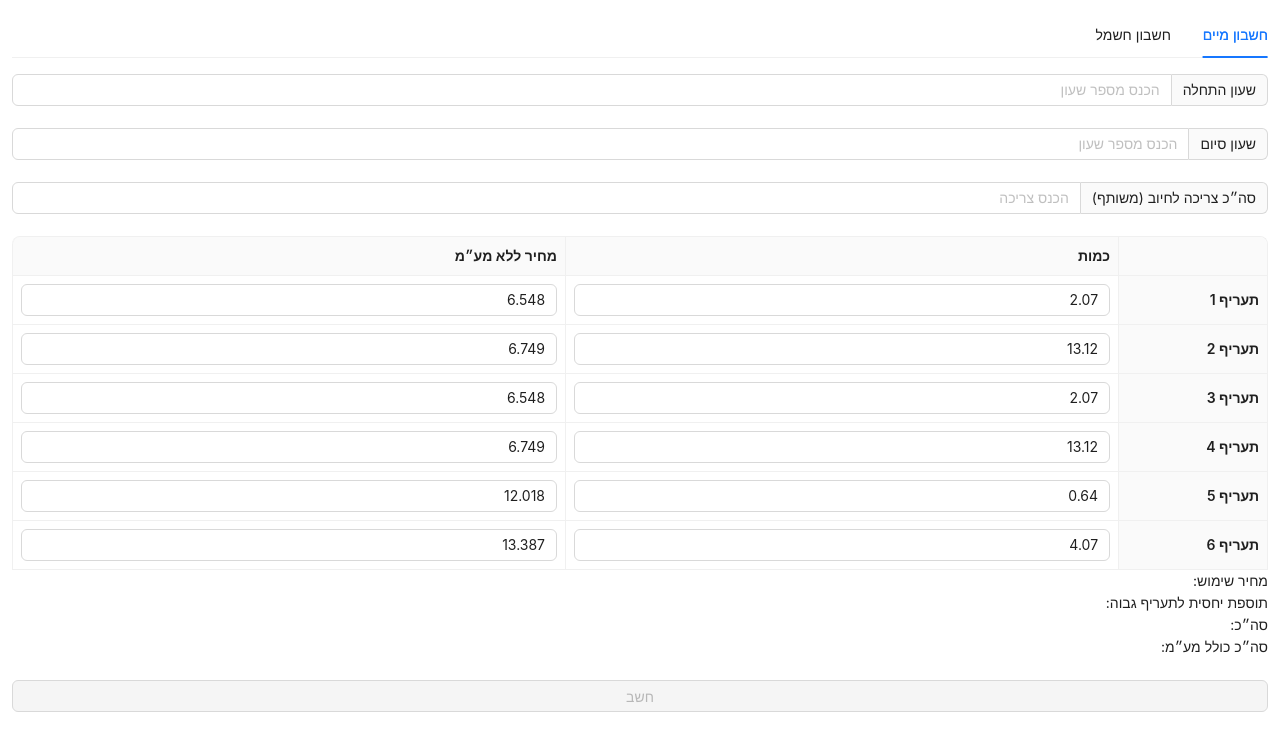
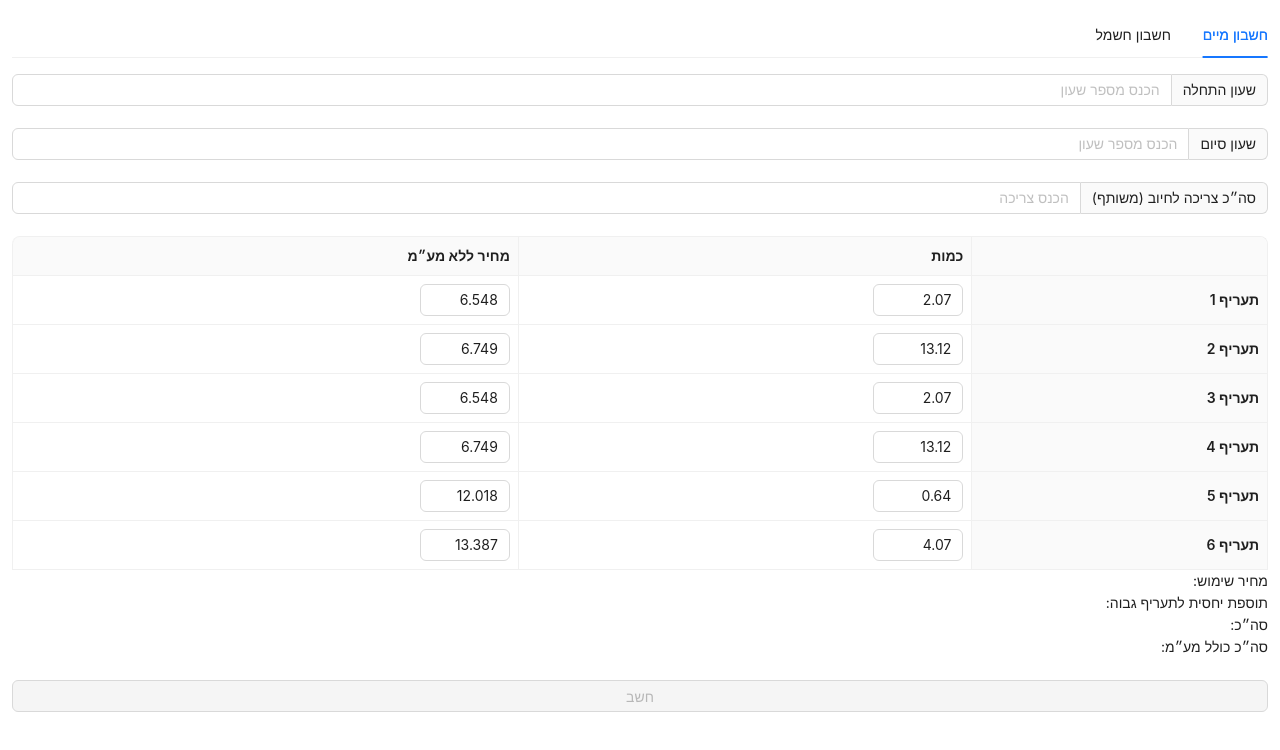
Before and after one commit to niros001/bills, a React (Create React App) app: page / in a window 1280 px wide. Shown: the top 750 px of the page. Built offline with nearby package versions, Linux system fonts and the light colour scheme.

Commit message:
Using InputNumber component from antd

```diff
--- a/src/components/ElectricityTab.js
+++ b/src/components/ElectricityTab.js
@@ -2,9 +2,9 @@ import React, {useCallback, useMemo, useState} from 'react';
 import {Container, Row, StyledInput, StyledButton, Result} from './shared';
 
 const ElectricityTab = () => {
-  const [start, setStart] = useState('');
-  const [end, setEnd] = useState('');
-  const [price, setPrice] = useState('51.34');
+  const [start, setStart] = useState(0);
+  const [end, setEnd] = useState(0);
+  const [price, setPrice] = useState(51.34);
   const [total, setTotal] = useState(0);
   const [totalIncludeTax, setTotalIncludeTax] = useState(0);
 
@@ -19,23 +19,20 @@ const ElectricityTab = () => {
   return (
     <Container>
       <StyledInput
-        type="number"
         addonBefore="שעון התחלה"
         placeholder="הכנס מספר שעון"
-        onChange={({target: {value}}) => setStart(value)}
+        onChange={setStart}
       />
       <StyledInput
-        type="number"
         addonBefore="שעון סיום"
         placeholder="הכנס מספר שעון"
-        onChange={({target: {value}}) => setEnd(value)}
+        onChange={setEnd}
       />
       <StyledInput
-        type="number"
         addonBefore="מחיר לקוט״ש באגורות"
         placeholder="הכנס מחיר"
         value={price}
-        onChange={({target: {value}}) => setPrice(value)}
+        onChange={setPrice}
       />
       <Row>
         <span>סה״כ: </span>
--- a/src/components/WaterTab.js
+++ b/src/components/WaterTab.js
@@ -1,5 +1,5 @@
 import React, {useCallback, useMemo, useState} from 'react';
-import { Table, Input } from 'antd';
+import { Table, InputNumber } from 'antd';
 import {Container, Row, StyledInput, StyledButton, Result} from './shared';
 
 const defaultPrices = [
@@ -12,9 +12,9 @@ const defaultPrices = [
 ];
 
 const WaterTab = () => {
-  const [start, setStart] = useState('');
-  const [end, setEnd] = useState('');
-  const [amount, setAmount] = useState('');
+  const [start, setStart] = useState(0);
+  const [end, setEnd] = useState(0);
+  const [amount, setAmount] = useState(0);
   const [prices, setPrices] = useState(defaultPrices);
   const [used, setUsed] = useState(0);
   const [additional, setAdditional] = useState(0);
@@ -33,10 +33,9 @@ const WaterTab = () => {
       title: 'כמות',
       dataIndex: 'count',
       render: (text, record, index) => (
-        <Input
-          type="number"
+        <InputNumber
           value={text}
-          onChange={({target: {value}}) => {
+          onChange={(value) => {
             const newPrices = [...prices];
             newPrices[index].count = Number(value);
             setPrices(newPrices);
@@ -48,10 +47,9 @@ const WaterTab = () => {
       title: 'מחיר ללא מע״מ',
       dataIndex: 'price',
       render: (text, record, index) => (
-        <Input
-          type="number"
+        <InputNumber
           value={text}
-          onChange={({target: {value}}) => {
+          onChange={(value) => {
             const newPrices = [...prices];
             newPrices[index].price = Number(value);
             setPrices(newPrices);
@@ -114,22 +112,19 @@ const WaterTab = () => {
   return (
     <Container>
       <StyledInput
-        type="number"
         addonBefore="שעון התחלה"
         placeholder="הכנס מספר שעון"
-        onChange={({target: {value}}) => setStart(value)}
+        onChange={setStart}
       />
       <StyledInput
-        type="number"
         addonBefore="שעון סיום"
         placeholder="הכנס מספר שעון"
-        onChange={({target: {value}}) => setEnd(value)}
+        onChange={setEnd}
       />
       <StyledInput
-        type="number"
         addonBefore="סה״כ צריכה לחיוב (משותף)"
         placeholder="הכנס צריכה"
-        onChange={({target: {value}}) => setAmount(value)}
+        onChange={setAmount}
       />
       <Table size="small" columns={columns} dataSource={data} bordered pagination={false} />
       <Row>
--- a/src/components/shared/index.js
+++ b/src/components/shared/index.js
@@ -1,5 +1,5 @@
 import styled from 'styled-components';
-import {Button, Input} from 'antd';
+import {Button, InputNumber} from 'antd';
 
 export const Container = styled.div`
   display: flex;
@@ -11,7 +11,7 @@ export const Row = styled.div`
   align-items: center;
 `;
 
-export const StyledInput = styled(Input)`
+export const StyledInput = styled(InputNumber)`
   margin-bottom: 22px;
 `;
 
```
